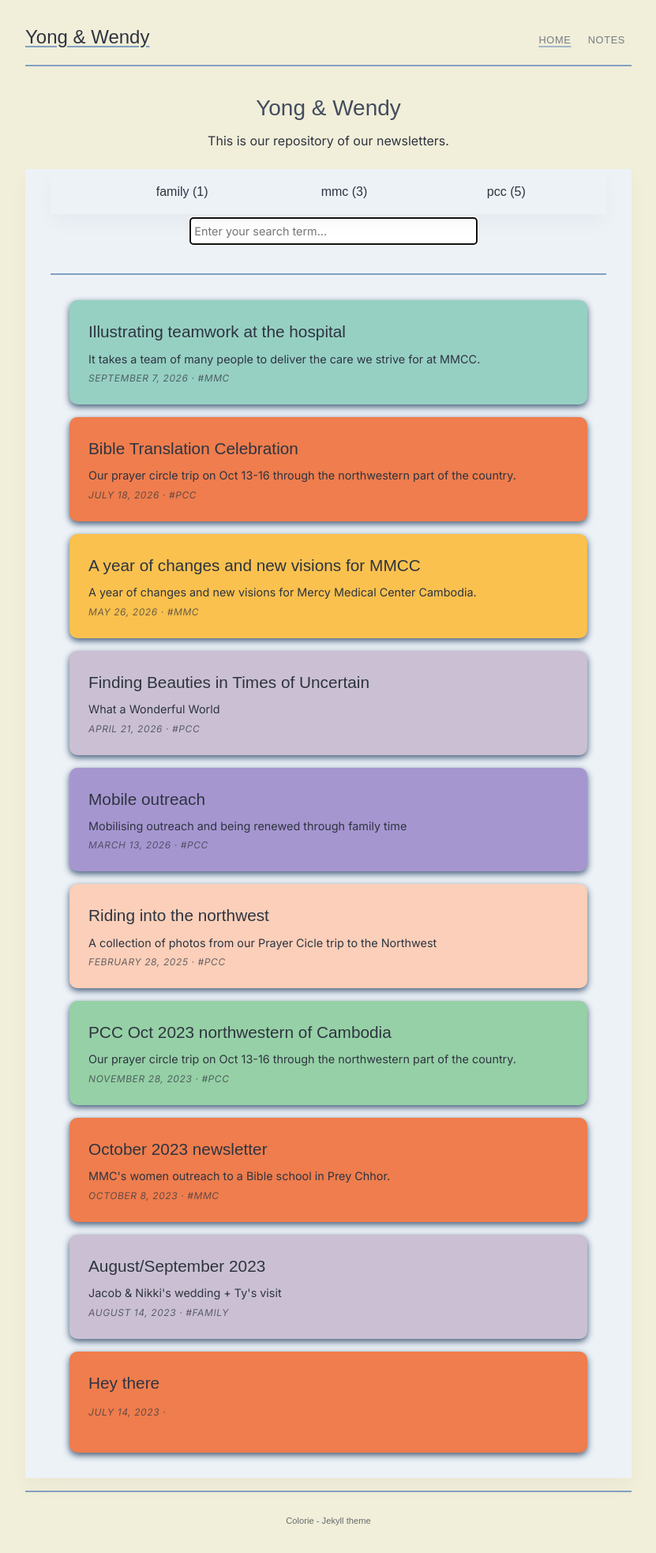
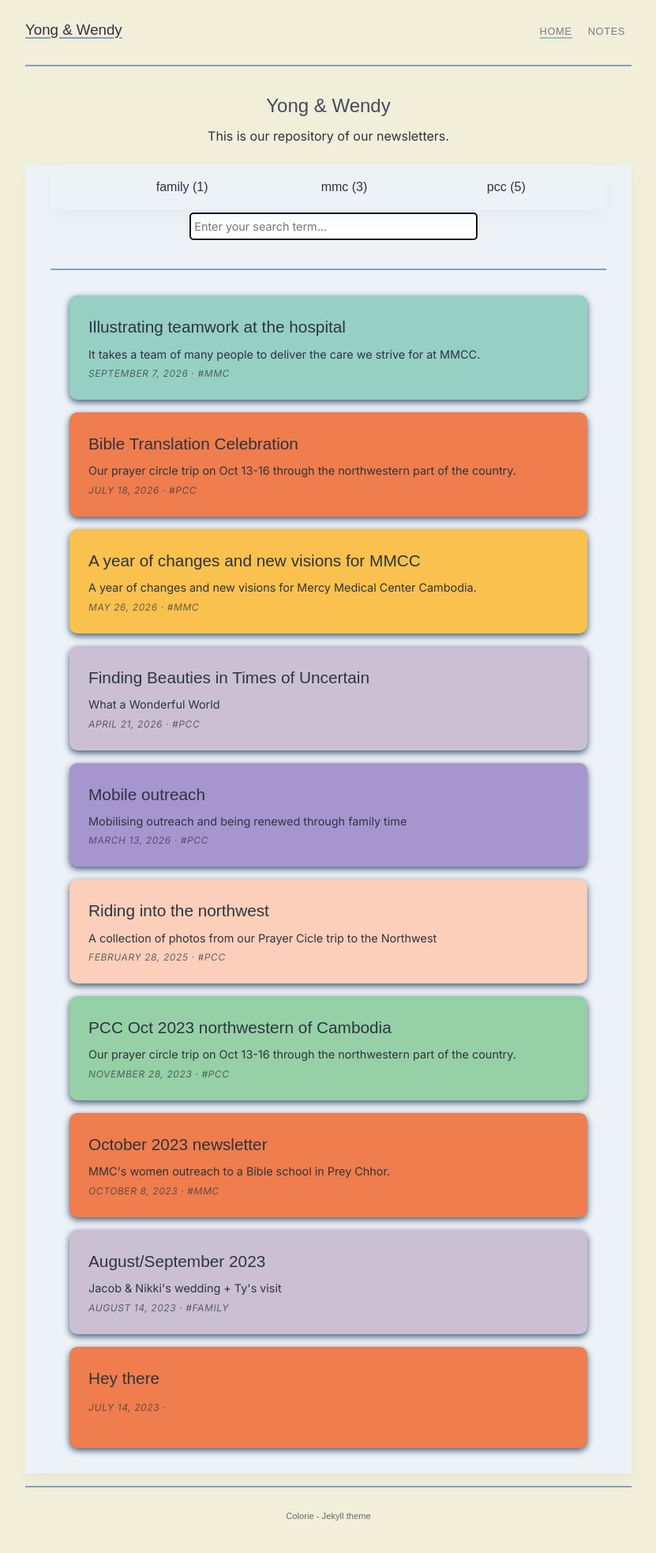
Before and after one commit to yong-lim/4lims, a Jekyll site: the page built from index.md, in a window 1280 px wide. Shown: the whole page at 79% size, without its empty margins (224-1055 px from the left). Built offline with Jekyll 4.4.1, drawn with Linux system fonts in a browser that asks for light colours.

Commit message:
Remove resize font for <h>

```diff
--- a/_sass/_theme.scss
+++ b/_sass/_theme.scss
@@ -140,24 +140,6 @@ a,a:visited {
   &:hover {
     color: inherit;
   }
-}
-
-h1 {
-  font-size: 2rem;
-}
-
-h2 {
-  font-size: 1.75rem;
-}
-
-h3 {
-  font-size: 1.5rem;
-}
-
-h4,
-h5,
-h6 {
-  font-size: 1.25rem;
 }
 
 /** Body text */
```
